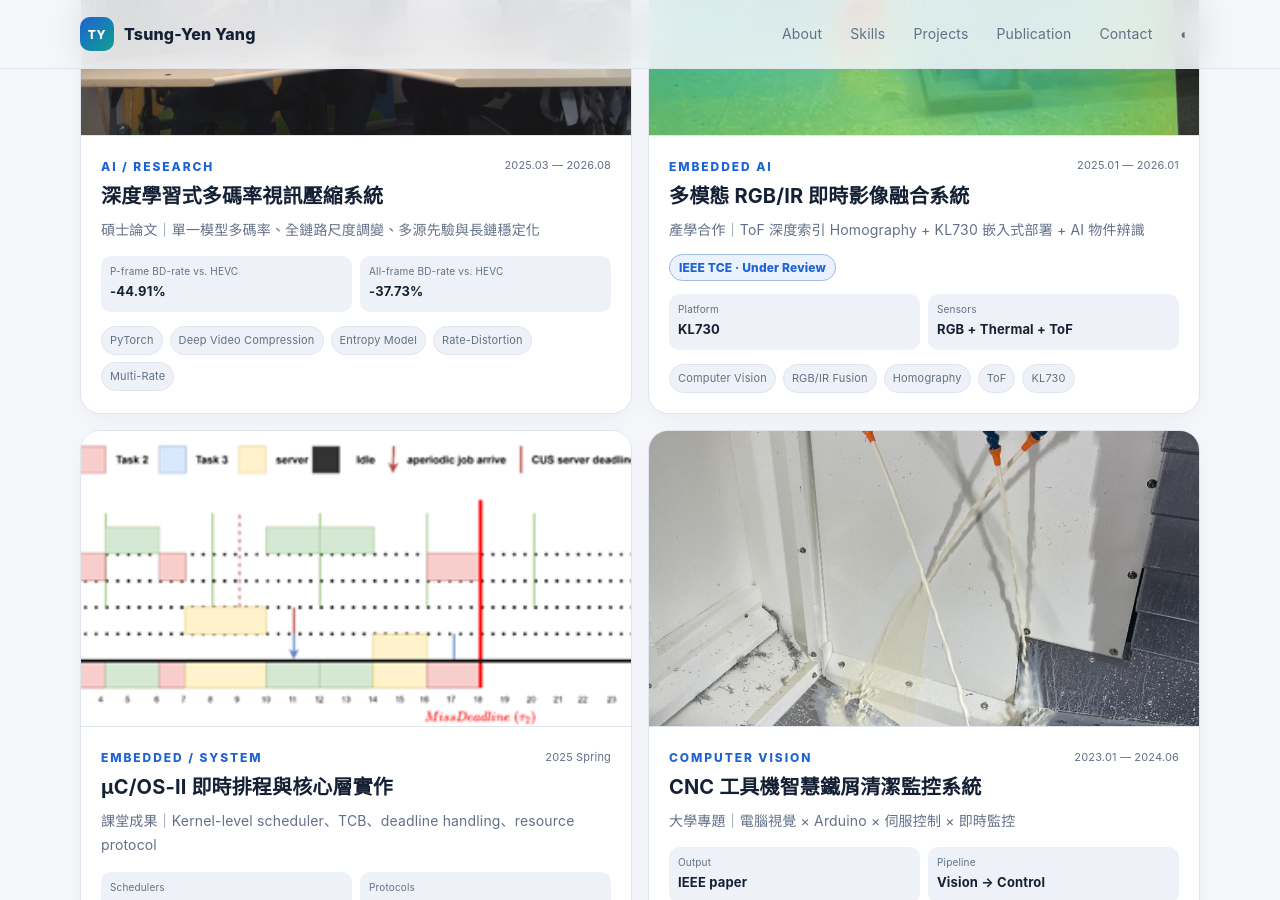
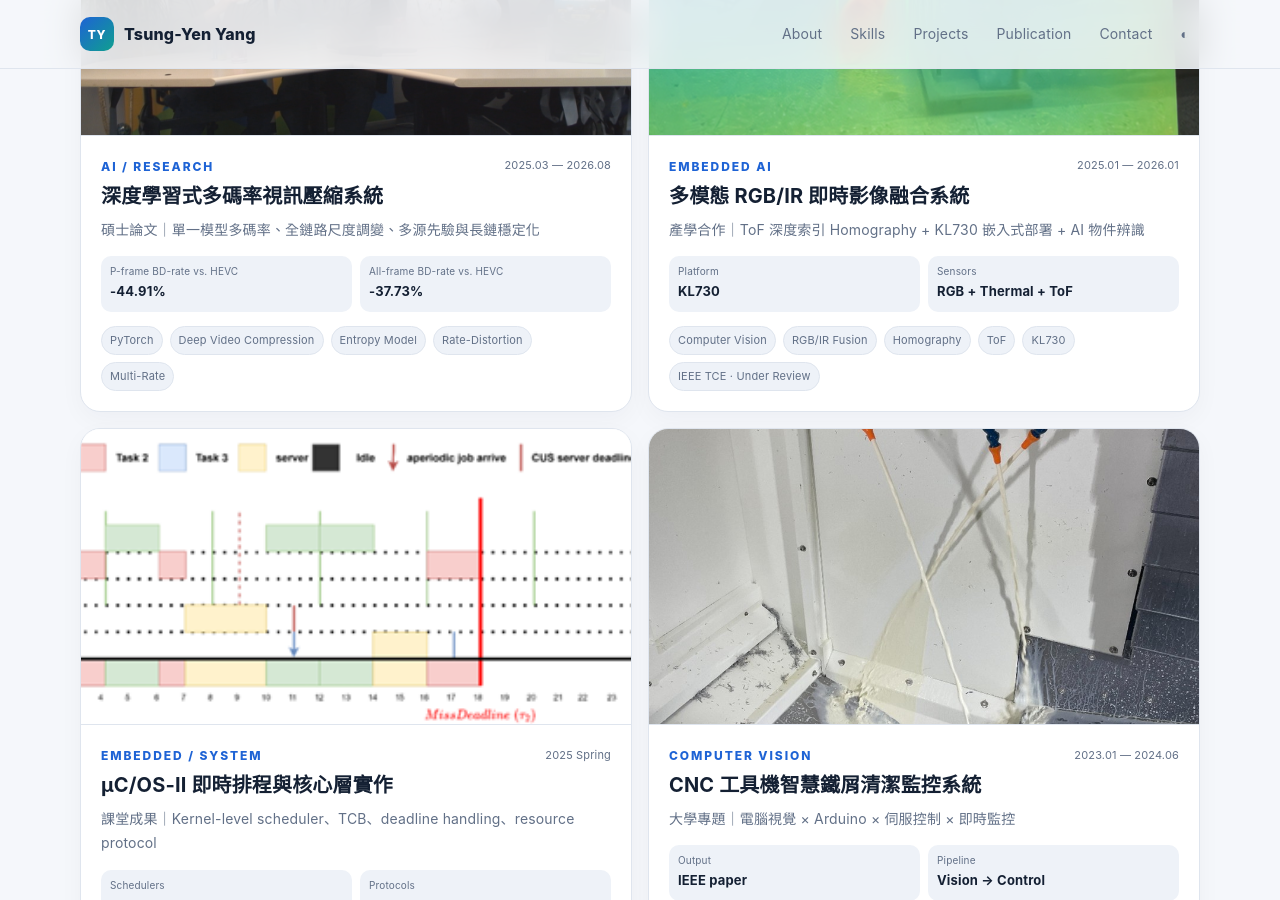
Before and after one commit to gg09038/gg09038.github.io, a Jekyll site: the page built from projects.md, in a window 1280 px wide and 900 px high, scrolled down 515 px. Built offline with Jekyll 4.4.1, drawn with Linux system fonts in a browser that asks for light colours.

Commit message:
Unify project review status with tag row

```diff
--- a/projects.md
+++ b/projects.md
@@ -18,9 +18,6 @@ permalink: /projects/
         <div class="project-meta-line"><span class="project-category">{{ p.category }}</span><span class="project-period">{{ p.period }}</span></div>
         <h3>{{ p.title }}</h3>
         <p>{{ p.subtitle }}</p>
-        {% if p.status %}
-          <div class="project-status"><span class="tag">{{ p.status }}</span></div>
-        {% endif %}
         {% if p.metrics %}
         <div class="mini-metrics">
           {% for m in p.metrics limit:2 %}
@@ -30,6 +27,7 @@ permalink: /projects/
         {% endif %}
         <div class="tags compact">
           {% for t in p.tags %}<span class="tag">{{ t }}</span>{% endfor %}
+          {% if p.status %}<span class="tag">{{ p.status }}</span>{% endif %}
         </div>
       </div>
     </a>
```
